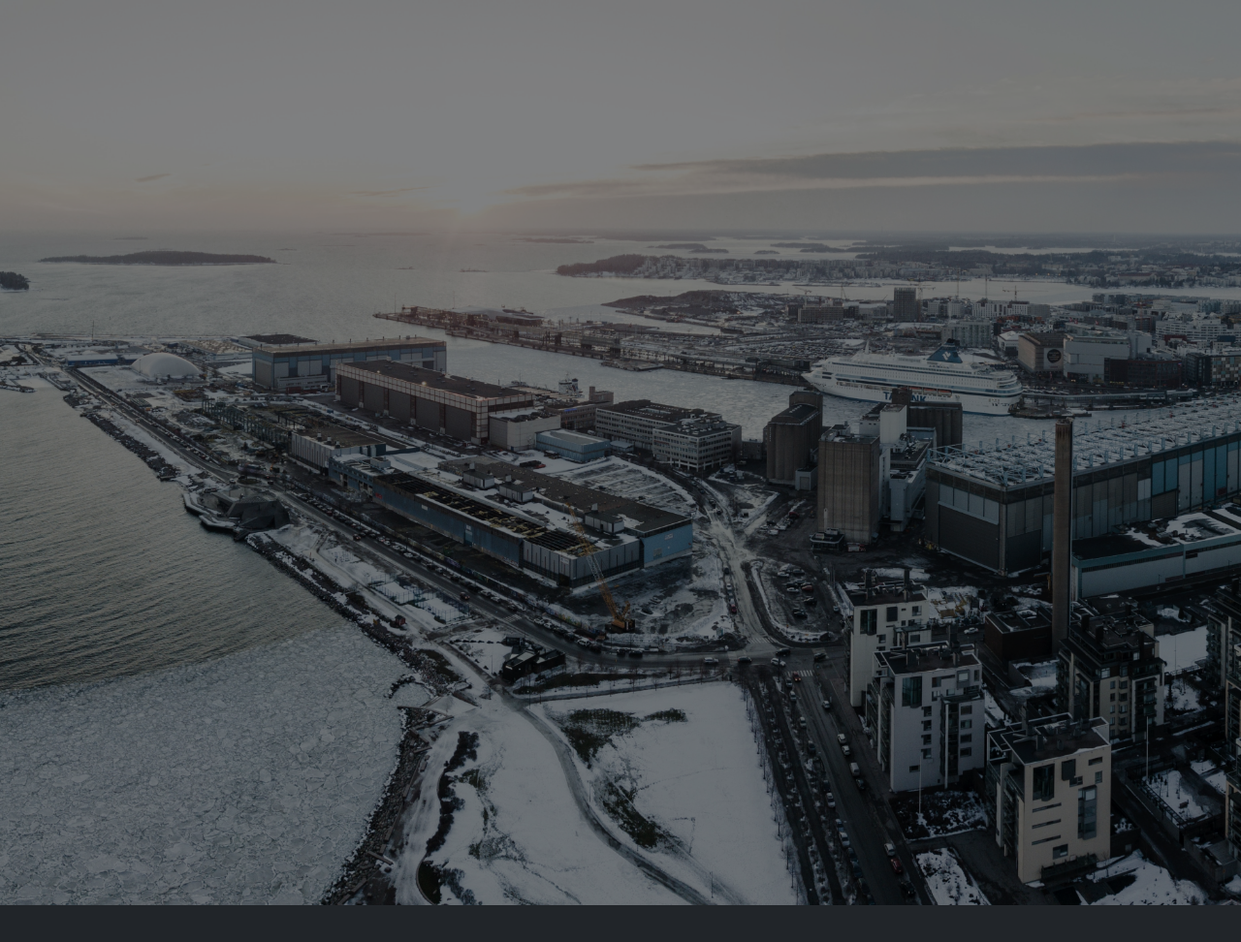
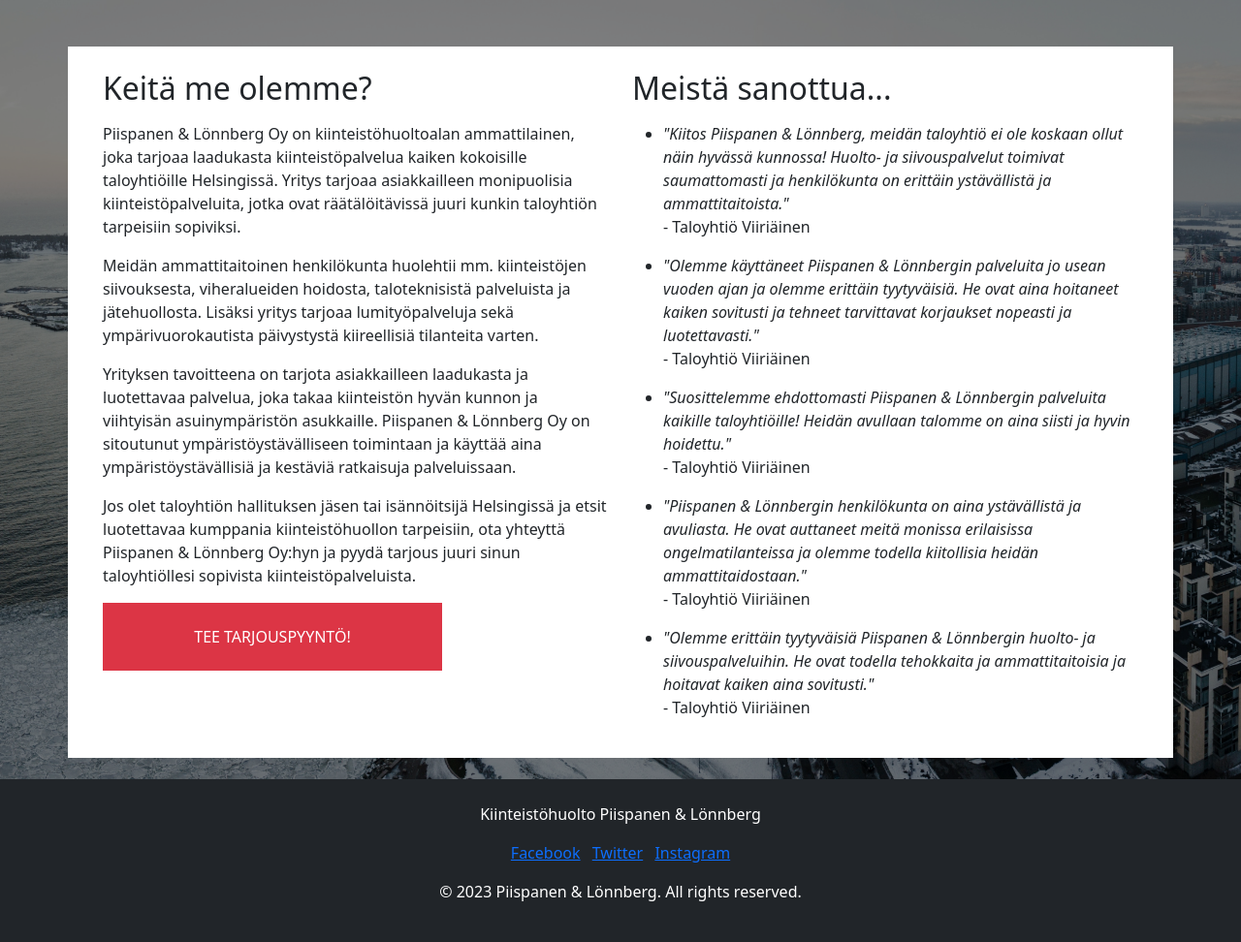
Before and after one commit to piispa24/kiinteistohuolto, a PHP site: page /referenssit.php in a window 1280 px wide. Shown: the part 160-1132 px from the top of the page at 97% size. Before the commit the page ends 1094 px from the top, so only its background shows below. Run offline with PHP 8.4, Linux system fonts and the light colour scheme; some libraries are stand-ins or nearby versions.

Commit message:
yhteystietoja, footeria

```diff
--- a/footer.php
+++ b/footer.php
@@ -5,6 +5,20 @@
   </div>
 </footer>
 -->
+
+<footer class="container-fluid bg-dark text-white py-4">
+  <div class="row text-center">
+    <div class="col-sm-12">
+      <p>Kiinteistöhuolto Piispanen & Lönnberg</p>
+      <ul class="list-inline">
+        <li class="list-inline-item"><a href="#">Facebook</a></li>
+        <li class="list-inline-item"><a href="#">Twitter</a></li>
+        <li class="list-inline-item"><a href="#">Instagram</a></li>
+      </ul>
+      <p>&copy; 2023 Piispanen & Lönnberg. All rights reserved.</p>
+    </div>
+  </div>
+</footer>
 
 
     <!-- Optional JavaScript; choose one of the two! -->
--- a/referenssit.php
+++ b/referenssit.php
@@ -2,8 +2,80 @@
 
 
 <div class="container-fluid container-index vh-100 p-5">
+    <div class="container">
 
-</div>
+        <div class="row p-4">
+                <div class="col-sm-6">
+                    <h2 class="mb-3">Keitä me olemme?</h2>
+                    <p>
+                    Piispanen & Lönnberg Oy on kiinteistöhuoltoalan ammattilainen,
+                    joka tarjoaa laadukasta kiinteistöpalvelua kaiken kokoisille taloyhtiöille Helsingissä.
+                    Yritys tarjoaa asiakkailleen monipuolisia kiinteistöpalveluita, jotka ovat
+                    räätälöitävissä juuri kunkin taloyhtiön tarpeisiin sopiviksi.</p>
+                    <p>
+                    Meidän ammattitaitoinen henkilökunta huolehtii mm. kiinteistöjen
+                    siivouksesta, viheralueiden hoidosta, taloteknisistä palveluista ja jätehuollosta.
+                    Lisäksi yritys tarjoaa lumityöpalveluja sekä ympärivuorokautista päivystystä
+                    kiireellisiä tilanteita varten.
+                    </p>
+                    <p>
+                    Yrityksen tavoitteena on tarjota asiakkailleen laadukasta ja luotettavaa palvelua,
+                    joka takaa kiinteistön hyvän kunnon ja viihtyisän asuinympäristön asukkaille.
+                    Piispanen & Lönnberg Oy on sitoutunut ympäristöystävälliseen toimintaan ja käyttää
+                    aina ympäristöystävällisiä ja kestäviä ratkaisuja palveluissaan.
+                    </p>
+                    <p>
+                    Jos olet taloyhtiön hallituksen jäsen tai isännöitsijä Helsingissä ja etsit
+                    luotettavaa kumppania kiinteistöhuollon tarpeisiin, ota yhteyttä Piispanen & Lönnberg
+                    Oy:hyn ja pyydä tarjous juuri sinun taloyhtiöllesi sopivista kiinteistöpalveluista.
+                    </p>
+                    <p><a class="btn btn-danger btn-large" href="contact.php">Tee tarjouspyyntö!</a></p>
+                </div>
+
+                <div class="col-sm-6">
+                    <h2 class="mb-3">Meistä sanottua...</h2>
+                    <ul>
+                        <li>
+                            <p><i>
+                                "Kiitos Piispanen & Lönnberg, meidän taloyhtiö ei ole koskaan ollut
+                                näin hyvässä kunnossa! Huolto- ja siivouspalvelut toimivat saumattomasti
+                                ja henkilökunta on erittäin ystävällistä ja ammattitaitoista."
+                            </i><br>- Taloyhtiö Viiriäinen</p>
+                        </li>
+                        <li>
+                            <p><i>
+                                "Olemme käyttäneet Piispanen & Lönnbergin palveluita jo usean vuoden ajan ja
+                                olemme erittäin tyytyväisiä. He ovat aina hoitaneet kaiken sovitusti ja tehneet
+                                tarvittavat korjaukset nopeasti ja luotettavasti."
+                            </i><br>- Taloyhtiö Viiriäinen</p>
+                        </li>
+                        <li>
+                            <p><i>
+                                "Suosittelemme ehdottomasti Piispanen & Lönnbergin palveluita kaikille
+                                taloyhtiöille! Heidän avullaan talomme on aina siisti ja hyvin hoidettu."
+                            </i><br>- Taloyhtiö Viiriäinen</p>
+                        </li>
+                        <li>
+                            <p><i>
+                                "Piispanen & Lönnbergin henkilökunta on aina ystävällistä ja avuliasta.
+                                He ovat auttaneet meitä monissa erilaisissa ongelmatilanteissa ja olemme
+                                todella kiitollisia heidän ammattitaidostaan."
+                            </i><br>- Taloyhtiö Viiriäinen</p>
+                        </li>
+                        <li>
+                            <p><i>
+                                "Olemme erittäin tyytyväisiä Piispanen & Lönnbergin huolto- ja siivouspalveluihin.
+                                He ovat todella tehokkaita ja ammattitaitoisia ja hoitavat kaiken aina sovitusti."
+                            </i><br>- Taloyhtiö Viiriäinen</p>
+                        </li>
+
+
+                    </ul>
+                </div>
+            </div>
+        </div>
+    </div>
+
 
 
 
--- a/styles/style.css
+++ b/styles/style.css
@@ -18,12 +18,15 @@ body {
   height: 100%;
 }
 
-.container-index {
-  height: 100vh;
+.container {
+  max-height: calc(100vh - 200px); /* Set max-height to 100% viewport height minus some extra padding */
+  overflow-y: auto; /* Add vertical scroll if content overflows container */
+  overflow-x: hidden
 }
 
 .container-index {
   position: relative;
+  max-height: calc(100vh - 130px);
 }
 
 /* Ylärivi headerissa */
@@ -68,11 +71,12 @@ body {
   width: 100%;
   height: 100%;
   background-image: url("../img/container3.jpg");
-  background-size: cover;
+  background-size: cover; /* change the value of background-size here */
   background-repeat: no-repeat;
-  background-position: center center;
+  background-position: top center;
   opacity: 0.5; /* Adjust the opacity as desired */
 }
+
 
 .indextext {
   position: relative;
@@ -290,21 +294,6 @@ body {
   margin: 0 auto;
 }
 
-/* Referenssit grid */
-.grid-container {
-  display: grid;
-  grid-template-columns: auto auto auto;
-  background-color: #2196F3;
-  padding: 10px;
-}
-.grid-item {
-  background-color: rgba(255, 255, 255, 0.8);
-  border: 1px solid rgba(0, 0, 0, 0.8);
-  padding: 20px;
-  font-size: 30px;
-  text-align: center;
-}
-
 .centerDiv {
   position: absolute;
   top: 50%;
```
Also changed, not shown: yhteystiedot.php (+3 -9 lines).
